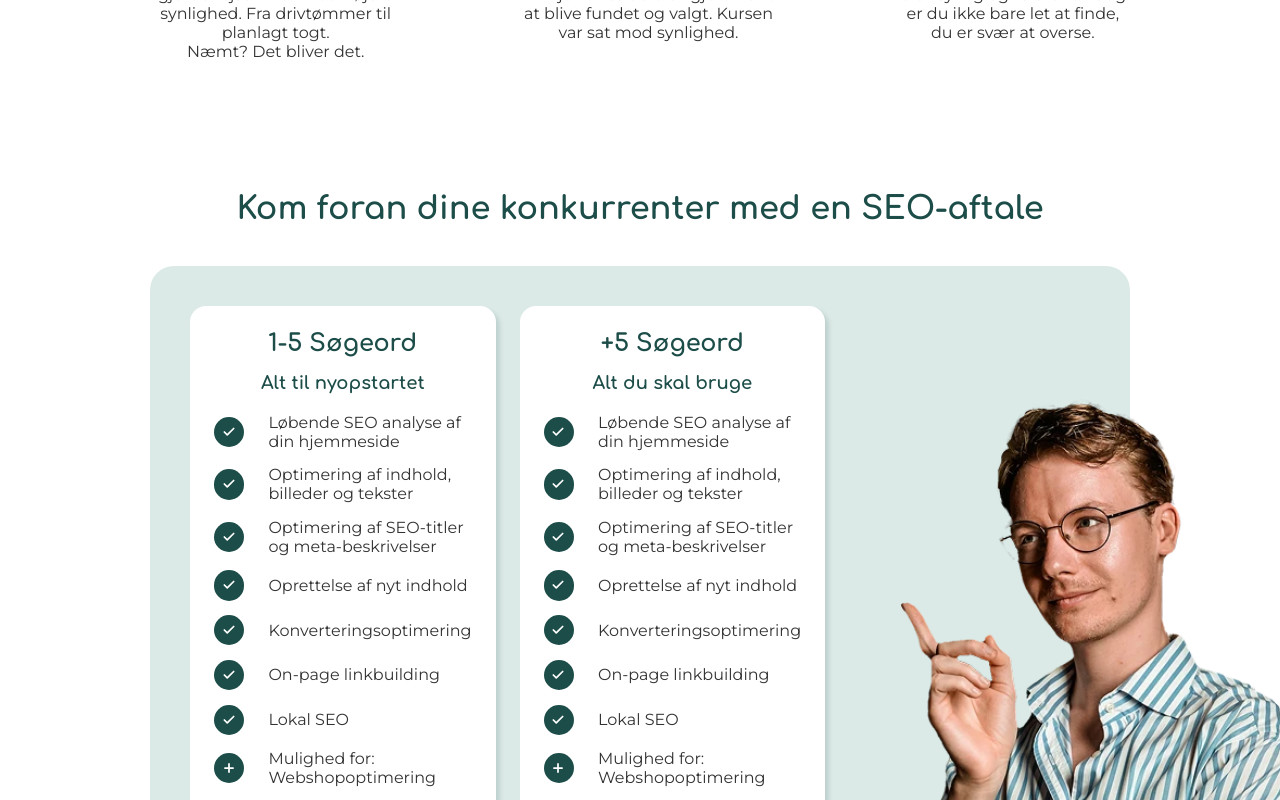
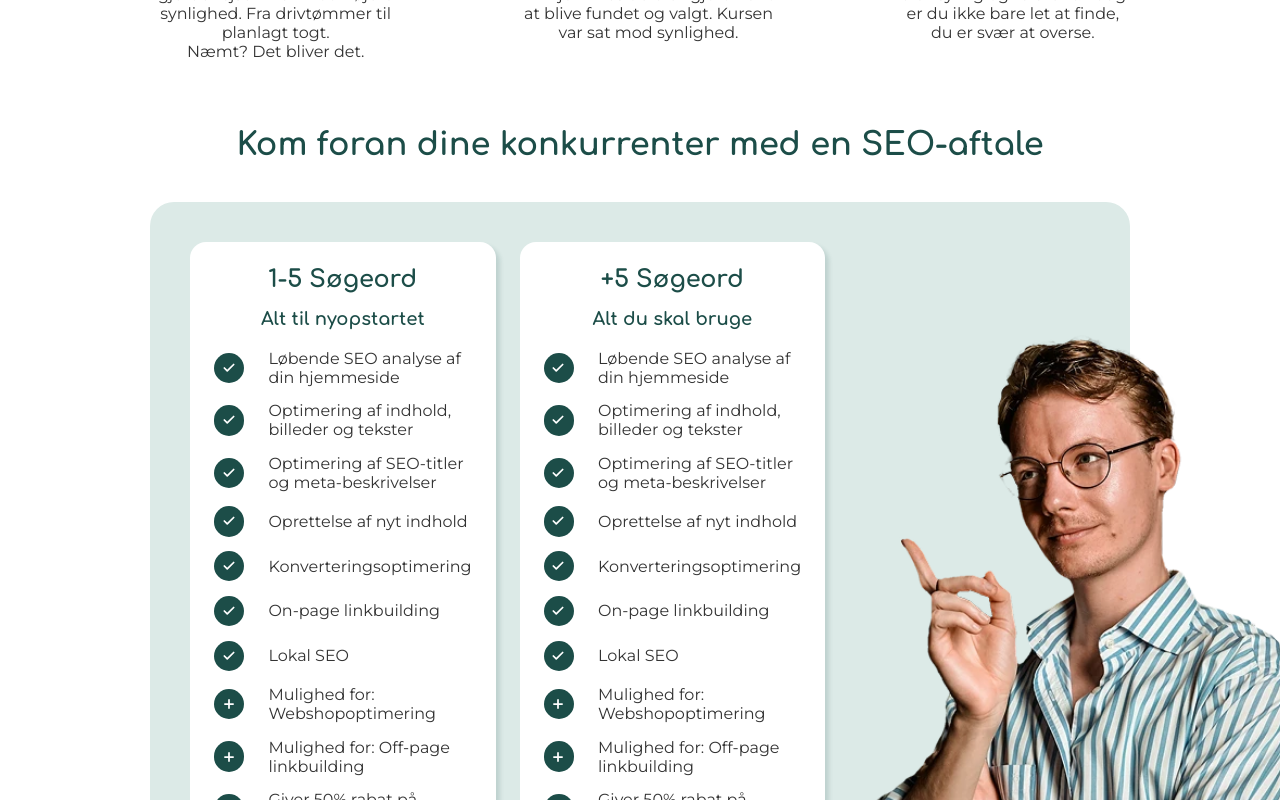
Before and after one commit to SofiePedersen/naemtnu, a Vue app: page / in a window 1280 px wide. Shown: the part 860-1660 px from the top of the page. Built offline with nearby package versions, Linux system fonts and the light colour scheme; no server answers.

Commit message:
Fixed Height

```diff
--- a/src/components/Packs.vue
+++ b/src/components/Packs.vue
@@ -236,6 +236,7 @@
 
     .pricing {
         padding: 4rem 9.375rem;
+        padding-top: 0rem;
         background-color: $color-cloudy-white;
         overflow: hidden;
     }
@@ -258,6 +259,10 @@
 
     .pricing__pack {
         border: none;
+        min-height: 43rem;
+        display: flex;
+        flex-direction: column;
+        justify-content: space-between;
     }
 
     .pricing__image-wrapper {
```
